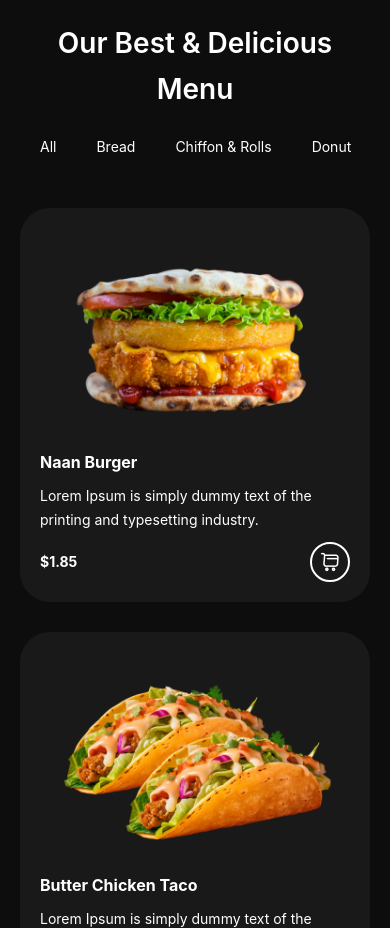
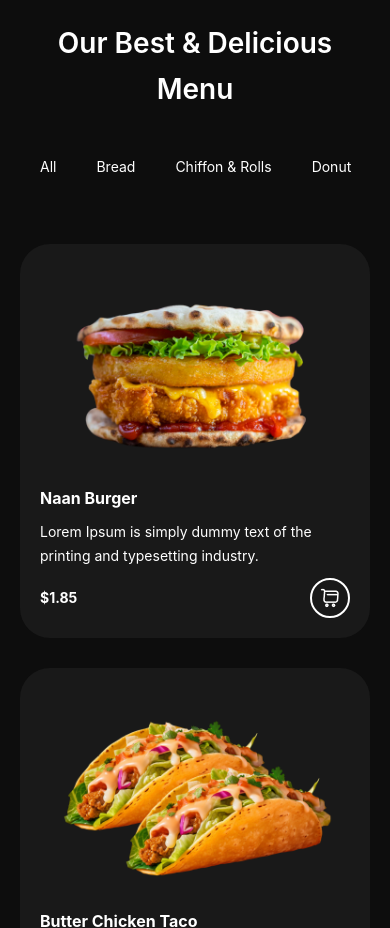
Before and after one commit to DOLA-DOLA-AKTER/Food-Project-Tailwind-CSS, a website: page index.html in a window 390 px wide. Shown: the part 1880-2808 px from the top of the page. Drawn offline with nearby package versions, Linux system fonts and the light colour scheme; files that its build step writes are made by us from their sources; files whose address does not match are found by name.

Commit message:
Add files via upload

```diff
--- a/index.html
+++ b/index.html
@@ -127,16 +127,16 @@
       <div>
         <h1 class="section_heading-1">Our Best & Delicious Menu</h1>
         <div>
-          <ul class="flex items-center justify-between lg:pt-10 lg:pb-15 lg:text-[18px] md:text-[16px] text-[14px] overflow-x-scroll lg:overflow-x-hidden">
-            <li class="py-2 px-5 rounded-[10px] bg-transparent border-b-3 border-b-transparent hover:border-b-white duration-300">All</li>
-            <li class="py-2 px-5 rounded-[10px] bg-transparent border-b-3 border-b-transparent hover:border-b-white duration-300 ">Bread</li>
-            <li class="py-2 px-5 rounded-[10px] bg-transparent border-b-3 border-b-transparent hover:border-b-white duration-300 whitespace-nowrap">Chiffon
+          <ul class="flex items-center justify-between lg:pt-10 pt-5 lg:pb-15  lg:text-[18px] md:text-[16px] text-[14px] overflow-x-scroll md:overflow-x-hidden ">
+            <li class="py-2 px-5 rounded-[10px] bg-transparent border-b-3 border-b-transparent hover:border-b-white duration-300 mb-4 md:mb-0">All</li>
+            <li class="py-2 px-5 rounded-[10px] bg-transparent border-b-3 border-b-transparent hover:border-b-white duration-300 mb-4 md:mb-0">Bread</li>
+            <li class="py-2 px-5 rounded-[10px] bg-transparent border-b-3 border-b-transparent hover:border-b-white duration-300 whitespace-nowrap mb-4 md:mb-0">Chiffon
             & Rolls</li>
-            <li class="py-2 px-5 rounded-[10px] bg-transparent border-b-3 border-b-transparent hover:border-b-white duration-300 ">Donut</li>
-            <li class="py-2 px-5 rounded-[10px] bg-transparent border-b-3 border-b-transparent hover:border-b-white duration-300 whitespace-nowrap">Pastry
+            <li class="py-2 px-5 rounded-[10px] bg-transparent border-b-3 border-b-transparent hover:border-b-white duration-300 mb-4 md:mb-0">Donut</li>
+            <li class="py-2 px-5 rounded-[10px] bg-transparent border-b-3 border-b-transparent hover:border-b-white duration-300 whitespace-nowrap mb-4 md:mb-0">Pastry
             & Danish</li>
-            <li class="py-2 px-5 rounded-[10px] bg-transparent border-b-3 border-b-transparent hover:border-b-white duration-300 ">Cakes</li>
-            <li class="py-2 px-5 rounded-[10px] bg-transparent border-b-3 border-b-transparent hover:border-b-white duration-300 ">Cookies</li>
+            <li class="py-2 px-5 rounded-[10px] bg-transparent border-b-3 border-b-transparent hover:border-b-white duration-300 mb-4 md:mb-0">Cakes</li>
+            <li class="py-2 px-5 rounded-[10px] bg-transparent border-b-3 border-b-transparent hover:border-b-white duration-300 mb-4 md:mb-0">Cookies</li>
           </ul>
         </div>
       </div>
```
